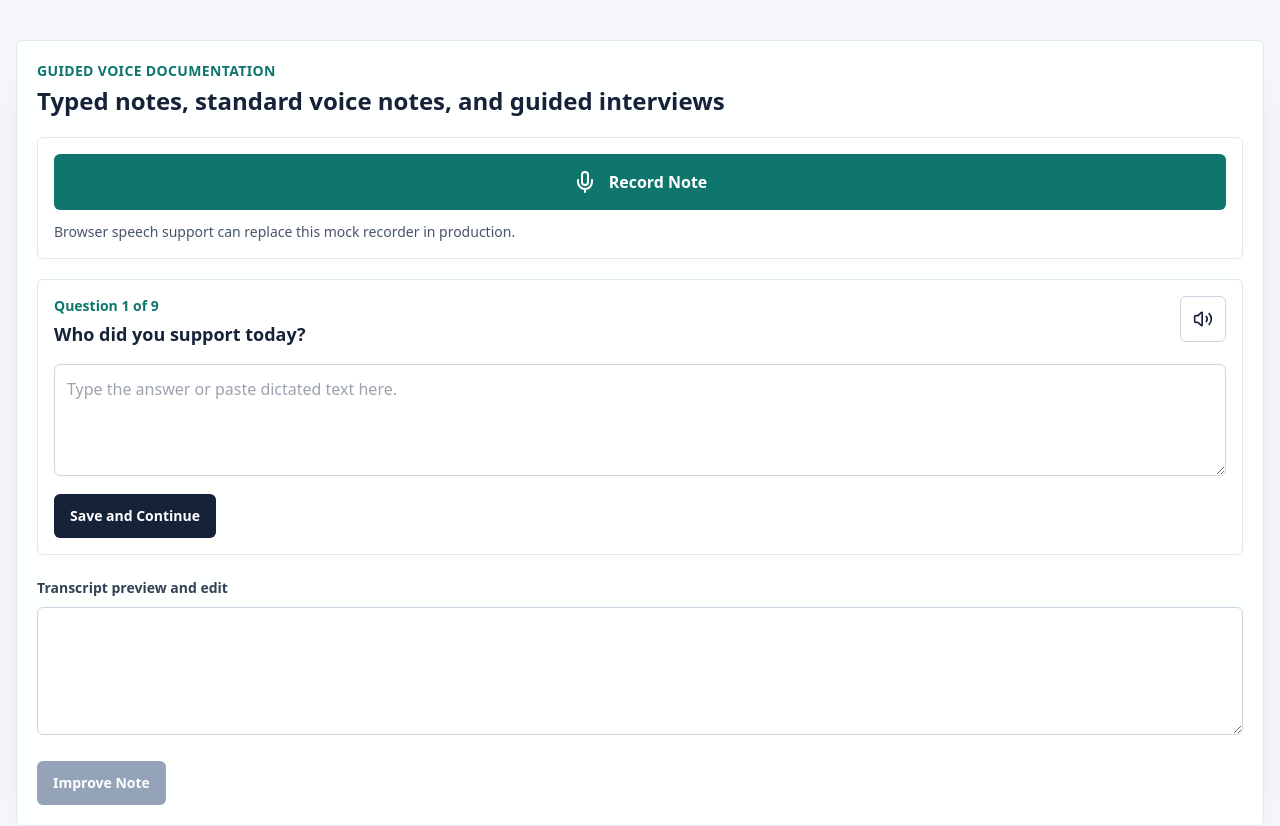
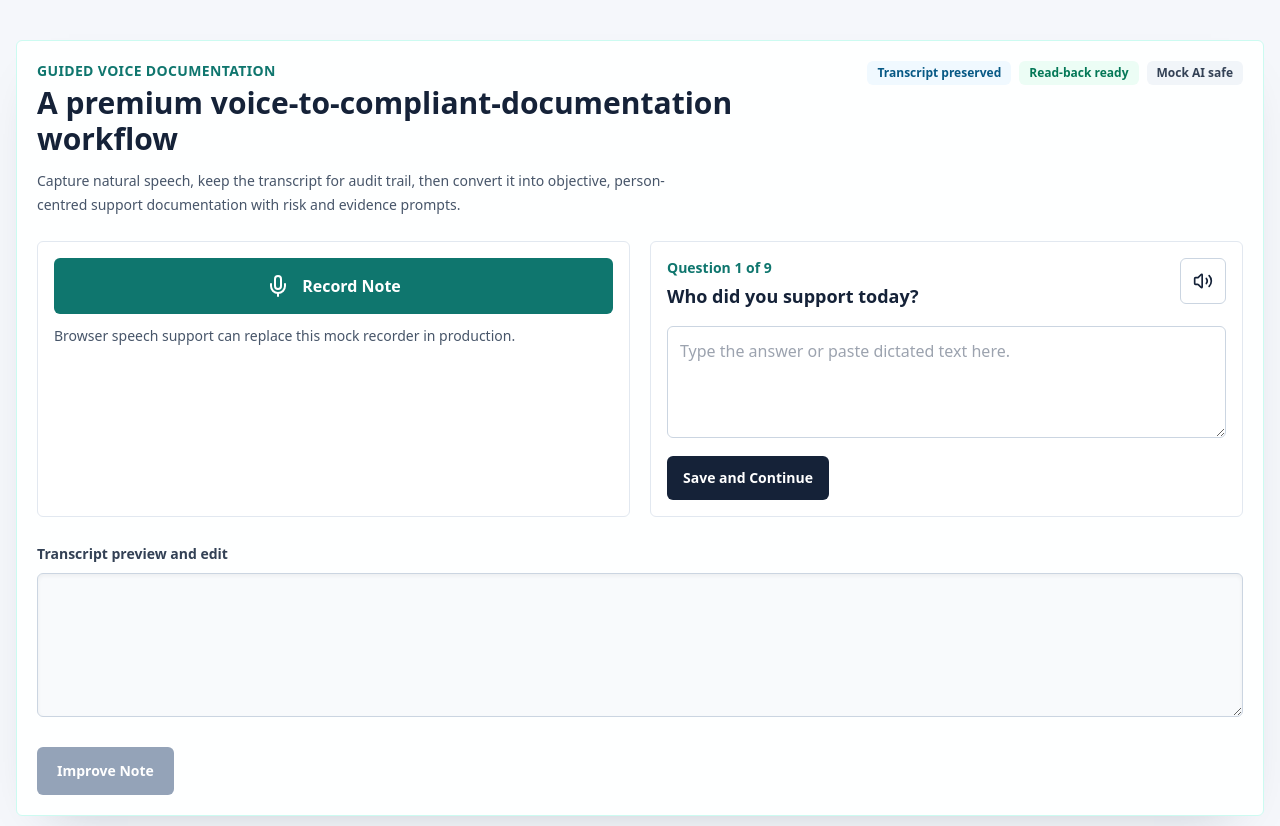
Before and after one commit to DENMWA/EMPOWER, a Next.js app: page / in a window 1280 px wide. Shown: the part 1200-2026 px from the top of the page. Built offline with nearby package versions, Linux system fonts and the light colour scheme.

Commit message:
Refine premium voice workflow

```diff
--- a/components/voice/GuidedVoiceDocumentation.tsx
+++ b/components/voice/GuidedVoiceDocumentation.tsx
@@ -1,7 +1,7 @@
 "use client";
 
 import { useState } from "react";
-import { Card } from "@/components/ui";
+import { Card, StatusBadge } from "@/components/ui";
 import { VoiceRecorder } from "@/components/voice/VoiceRecorder";
 import { GuidedInterview } from "@/components/voice/GuidedInterview";
 import { ReadBackControls } from "@/components/voice/ReadBackControls";
@@ -20,23 +20,33 @@ export function GuidedVoiceDocumentation() {
   }
 
   return (
-    <Card className="space-y-5" id="voice">
-      <div>
-        <p className="text-sm font-semibold uppercase tracking-wide text-sea">Guided Voice Documentation</p>
-        <h2 className="mt-1 text-2xl font-bold text-ink">Typed notes, standard voice notes, and guided interviews</h2>
+    <Card className="space-y-6 border-teal-100 bg-white" id="voice">
+      <div className="grid gap-5 lg:grid-cols-[1fr_auto] lg:items-start">
+        <div>
+          <p className="text-sm font-semibold uppercase tracking-wide text-sea">Guided Voice Documentation</p>
+          <h2 className="mt-1 text-3xl font-bold text-ink">A premium voice-to-compliant-documentation workflow</h2>
+          <p className="mt-3 max-w-2xl text-sm leading-6 text-slate-600">Capture natural speech, keep the transcript for audit trail, then convert it into objective, person-centred support documentation with risk and evidence prompts.</p>
+        </div>
+        <div className="flex flex-wrap gap-2 lg:justify-end">
+          <StatusBadge label="Transcript preserved" tone="blue" />
+          <StatusBadge label="Read-back ready" tone="green" />
+          <StatusBadge label="Mock AI safe" tone="slate" />
+        </div>
       </div>
-      <VoiceRecorder onTranscript={setTranscript} />
-      <GuidedInterview onComplete={setTranscript} />
+      <div className="grid gap-5 lg:grid-cols-2">
+        <VoiceRecorder onTranscript={setTranscript} />
+        <GuidedInterview onComplete={setTranscript} />
+      </div>
       <div>
         <label className="text-sm font-semibold text-slate-700" htmlFor="transcript">Transcript preview and edit</label>
-        <textarea id="transcript" className="mt-2 min-h-32 w-full rounded-md border border-slate-300 p-3" value={transcript} onChange={(event) => setTranscript(event.target.value)} />
+        <textarea id="transcript" className="mt-2 min-h-36 w-full rounded-md border border-slate-300 bg-slate-50 p-4 leading-7 shadow-inner" value={transcript} onChange={(event) => setTranscript(event.target.value)} />
       </div>
-      <button type="button" onClick={improve} disabled={!transcript || loading} className="inline-flex min-h-11 items-center rounded-md bg-sea px-4 text-sm font-semibold text-white disabled:cursor-not-allowed disabled:bg-slate-400">
+      <button type="button" onClick={improve} disabled={!transcript || loading} className="inline-flex min-h-12 items-center rounded-md bg-ink px-5 text-sm font-semibold text-white shadow-lift disabled:cursor-not-allowed disabled:bg-slate-400">
         {loading ? "Improving and checking risk..." : "Improve Note"}
       </button>
       {finalNote ? (
         <div className="space-y-4">
-          <div className="rounded-md bg-slate-50 p-4">
+          <div className="rounded-md border border-teal-100 bg-teal-50 p-5">
             <p className="text-sm font-semibold text-slate-600">AI-generated professional note</p>
             <p className="mt-2 leading-7 text-ink">{finalNote}</p>
           </div>
```
